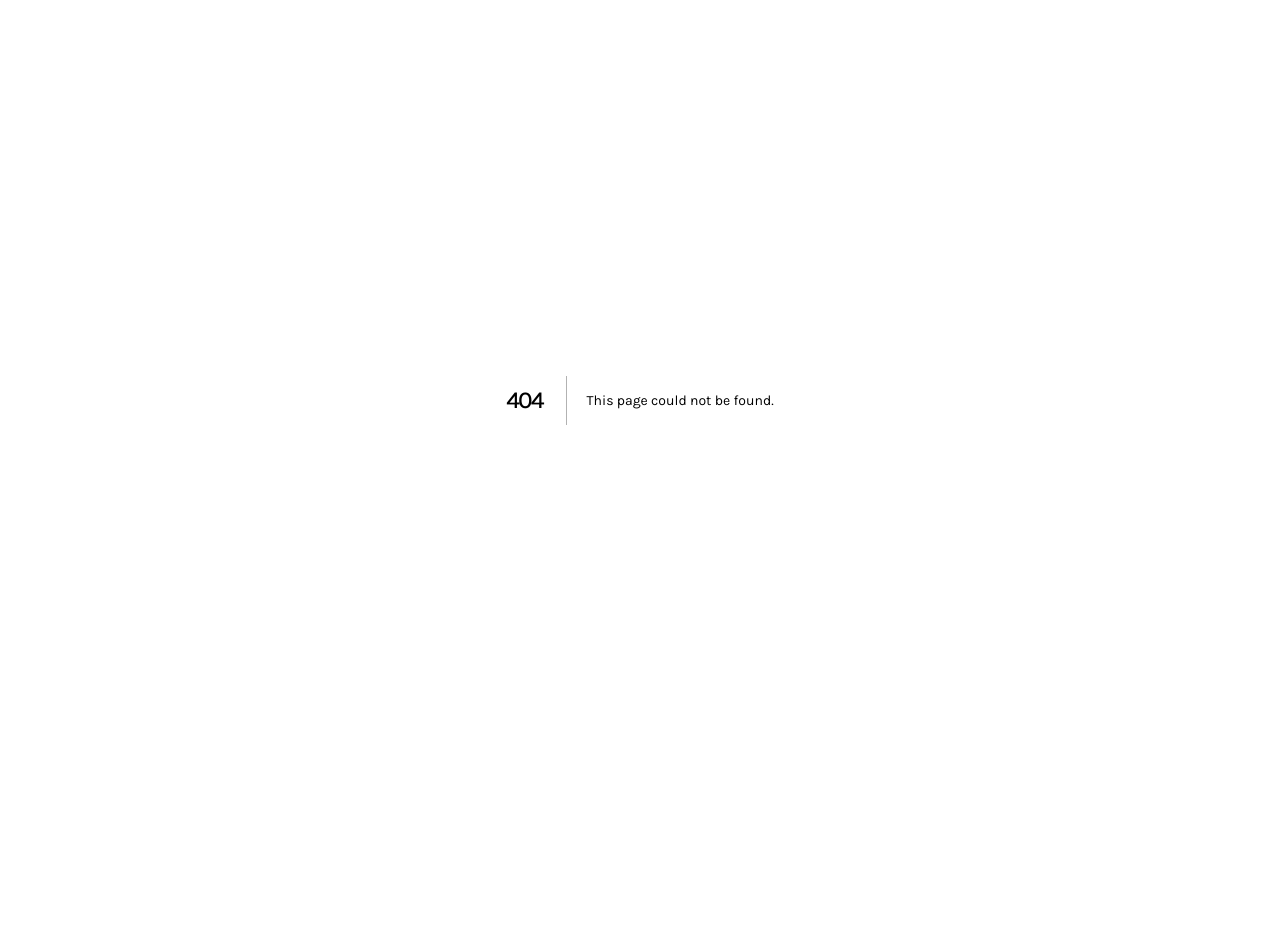
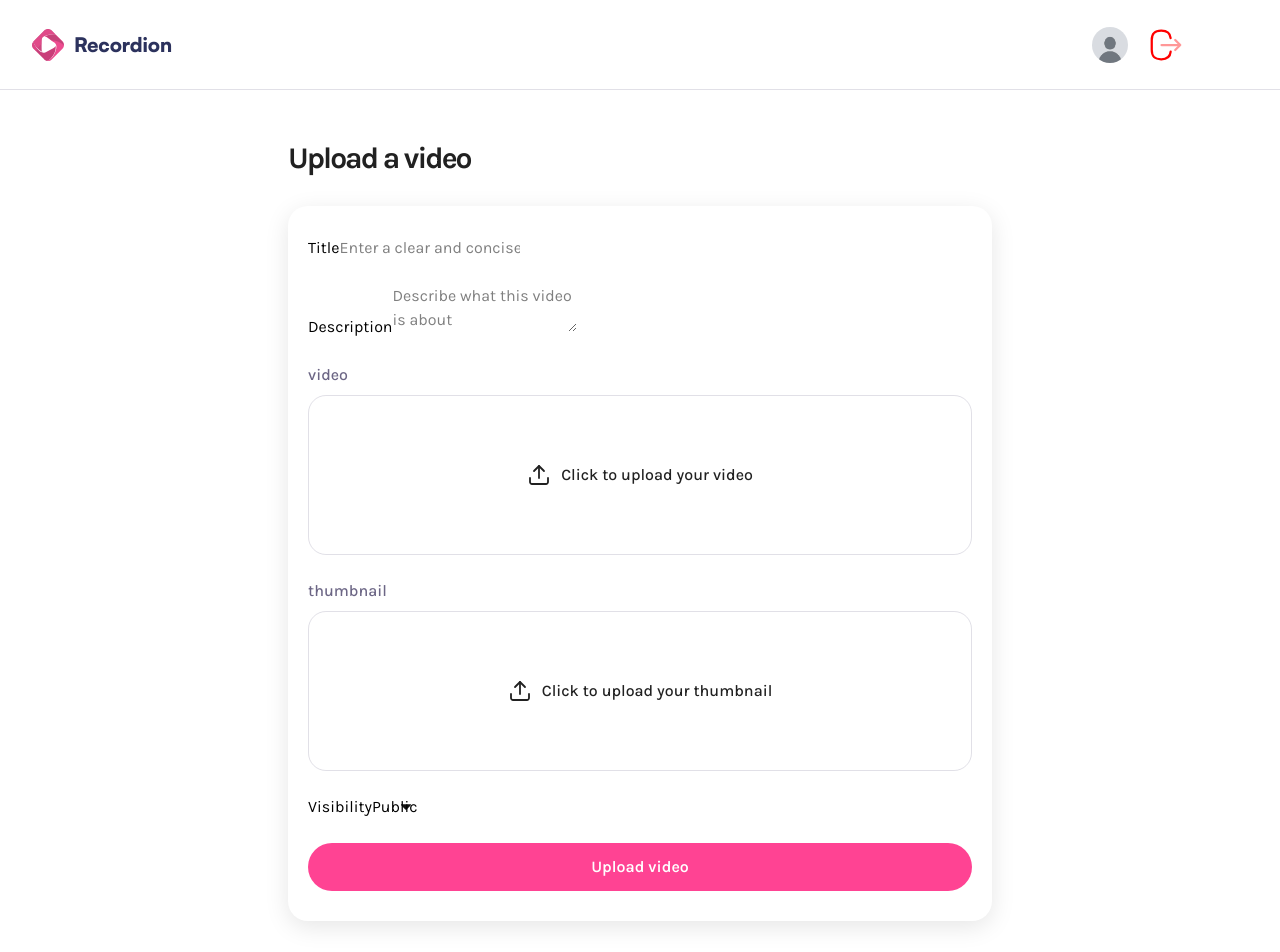
Before and after one commit to ElijDavis/Recordion, a Next.js app in the folder recordion/: page /upload in a window 1280 px wide. Before the commit this address had no page. Shown: the top 952 px of the page. Before the commit the page ends 800 px from the top, so only its background shows below. Built offline with nearby package versions, Linux system fonts and the light colour scheme.

Commit message:
finished the functionallity for uploading a video and it's thumbnail | next will create and set up a bunny cdn to store videos

```diff
--- /dev/null
+++ b/recordion/app/(root)/upload/page.tsx
@@ -0,0 +1,117 @@
+'use client'
+
+import FormField from "@/components/FormField"
+import FileInput from "@/components/FileInput"
+import { useState } from "react"
+import { ChangeEvent } from "react"
+import { useFileInput } from "@/lib/hooks/useFileInput"
+import { MAX_THUMBNAIL_SIZE, MAX_VIDEO_SIZE } from "@/constants"
+import { FormEvent } from "react"
+
+const Page = () => {
+    const [isSubmitting, setIsSubmitting] = useState(false)
+
+    const [formData, setFormData] = useState({
+        title:"",
+        description:"",
+        visibility: 'public'
+    })
+
+    const video = useFileInput(MAX_VIDEO_SIZE)
+    const thumbnail = useFileInput(MAX_THUMBNAIL_SIZE)
+
+    const [error, setError] = useState('');
+
+    const handleInputChange = (e: ChangeEvent<HTMLInputElement>) => {
+        const {name, value} = e.target;
+        setFormData((prevState) => ({...prevState, [name]: value}))
+    }
+
+    const handleSubmit = async (e: FormEvent) => {
+        e.preventDefault()
+
+        setIsSubmitting(true)
+
+        try{
+            if(!video.file || !thumbnail.file){
+                setError('Please upload video and thumbnail');
+                return
+            }
+            if(!formData.title || formData.description){
+                setError('Please fill in all the details');
+                return
+            }
+            //upload video to Bunny
+            //upload thumbnail to db
+            //attach thumbnail
+            //create new db entry for the video details (urls, data)
+        } catch (error){
+            console.log('Error submitting form: ', error)
+        } finally{
+            setIsSubmitting(false)
+        }
+    }
+
+    return (
+        <div className="wrapper-md upload-page">
+            <h1>Upload a video</h1>
+
+            {error && <div className="error-field">{error}</div>}
+
+            <form className="rounded-20 shadow-10 gap-6 w-full flex flex-col px-5 py-7.5" onSubmit={handleSubmit}>
+                <FormField
+                    id="title"
+                    label="Title"
+                    value={formData.title}
+                    onChange={handleInputChange}
+                    placeholder="Enter a clear and concise video title"
+                />
+                <FormField
+                    id="description"
+                    as="textarea"
+                    label="Description"
+                    value={formData.description}
+                    onChange={handleInputChange}
+                    placeholder="Describe what this video is about"
+                />
+                <FileInput
+                id="video"
+                label="video"
+                accept="video/*"
+                file={video.file}
+                previewUrl={video.previewUrl}
+                inputRef={video.inputRef}
+                onChange={video.handleFileChange}
+                onReset={video.resetFile}
+                type="video"
+                />
+                <FileInput
+                id="thumbnail"
+                label="thumbnail"
+                accept="image/*"
+                file={thumbnail.file}
+                previewUrl={thumbnail.previewUrl}
+                inputRef={thumbnail.inputRef}
+                onChange={thumbnail.handleFileChange}
+                onReset={thumbnail.resetFile}
+                type="image"
+                />
+                <FormField
+                    id="visibility"
+                    as="select"
+                    label="Visibility"
+                    options={[
+                        {value: 'public', label: 'Public'},
+                        {value: 'private', label: 'Private'}
+                    ]}
+                    value={formData.visibility}
+                    onChange={handleInputChange}
+                />
+                <button type="submit" disabled={isSubmitting} className="submit-button">
+                    {isSubmitting ? 'Uploading...' : 'Upload video'}
+                </button>
+            </form>
+        </div>
+    )
+}
+export default Page
--- /dev/null
+++ b/recordion/components/FileInput.tsx
@@ -0,0 +1,37 @@
+import Image from "next/image"
+
+const Page = ({id, label, accept, file, previewUrl, inputRef, onChange, onReset, type}: FileInputProps) => {
+    return (
+        <section className="file-input">
+            <label htmlFor={id}>{label}</label>
+            <input
+                type="file"
+                id={id}
+                accept={accept}
+                ref={inputRef}
+                hidden
+                onChange={onChange}
+            />
+
+            {!previewUrl ? (
+                <figure onClick={()=>inputRef.current?.click()}>
+                    <Image src="/assets/icons/upload.svg" alt="upload" width={24} height={24} />
+                    <p>Click to upload your {id}</p>
+                </figure>
+            ) : (
+                <div>
+                    {type === 'video'
+                    ? <video src={previewUrl} controls />
+                    : <Image src={previewUrl} alt="image" fill />
+                    }
+                    <button type="button" onClick={onReset}>
+                        <Image src="/assets/icons/close.svg" alt="close" height={16} width={16} />
+                    </button>
+                    <p>{file?.name}</p>
+                </div>
+            )}
+        </section>
+    )
+}
+
+export default Page
--- /dev/null
+++ b/recordion/components/FormField.tsx
@@ -0,0 +1,35 @@
+const Page = ({id, label, type="text", value, onChange, placeholder, as='input', options=[]}:FormFieldProps) => {
+    return(
+        <div>
+            <label htmlFor={id}>{label}</label>
+        {as === 'textarea' ?
+            (<textarea
+            id={id}
+            name={id}
+            value={value}
+            onChange={onChange}
+            placeholder={placeholder}
+            />) : as === 'select' ?
+            (<select
+            id={id}
+            name={id}
+            value={value}
+            onChange={onChange}
+            >
+                {options.map(({label, value}) => (
+                    <option key={label} value={value}>{label}</option>
+                ))}
+            </select>) :
+            (<input
+            id={id}
+            name={id}
+            value={value}
+            onChange={onChange}
+            placeholder={placeholder}
+            />)
+        }
+        </div>
+    )
+}
+
+export default Page
--- /dev/null
+++ b/recordion/lib/hooks/useFileInput.ts
@@ -0,0 +1,44 @@
+import { ChangeEvent, useRef, useState } from "react"
+
+export const useFileInput = (maxSize: number) => {
+    const [file, setFile] = useState<File | null>(null)
+    const [previewUrl, setPreviewUrl] = useState('')
+    const [duration, setDuration] = useState(0)
+    const inputRef = useRef<HTMLInputElement>(null)
+
+    const handleFileChange = (e: ChangeEvent<HTMLInputElement>) => {
+        if(e.target.files?.[0]){
+            const selectedFile = e.target.files[0];
+            if(selectedFile.size > maxSize) return;
+            if(previewUrl) URL.revokeObjectURL(previewUrl);
+            setFile(selectedFile);
+            const objectUrl = URL.createObjectURL(selectedFile)
+            setPreviewUrl(objectUrl)
+            if(selectedFile.type.startsWith('video')){
+                const video = document.createElement('video')
+                video.preload = 'metadata'
+                video.onloadedmetadata = () => {
+                    if(isFinite(video.duration) && video.duration > 0) {
+                        setDuration(Math.round(video.duration))
+                    } else {
+                        setDuration(0)
+                    }
+                    URL.revokeObjectURL(video.src)
+                }
+                video.src = objectUrl;
+            }
+        }
+    }
+
+    const resetFile = () => {
+        if(previewUrl) URL.revokeObjectURL(previewUrl)
+
+        setFile(null)
+        setPreviewUrl('')
+        setDuration(0)
+
+        if(inputRef.current) inputRef.current.value = ''
+    }
+
+    return {file, previewUrl, duration, inputRef, handleFileChange, resetFile}
+}
```
